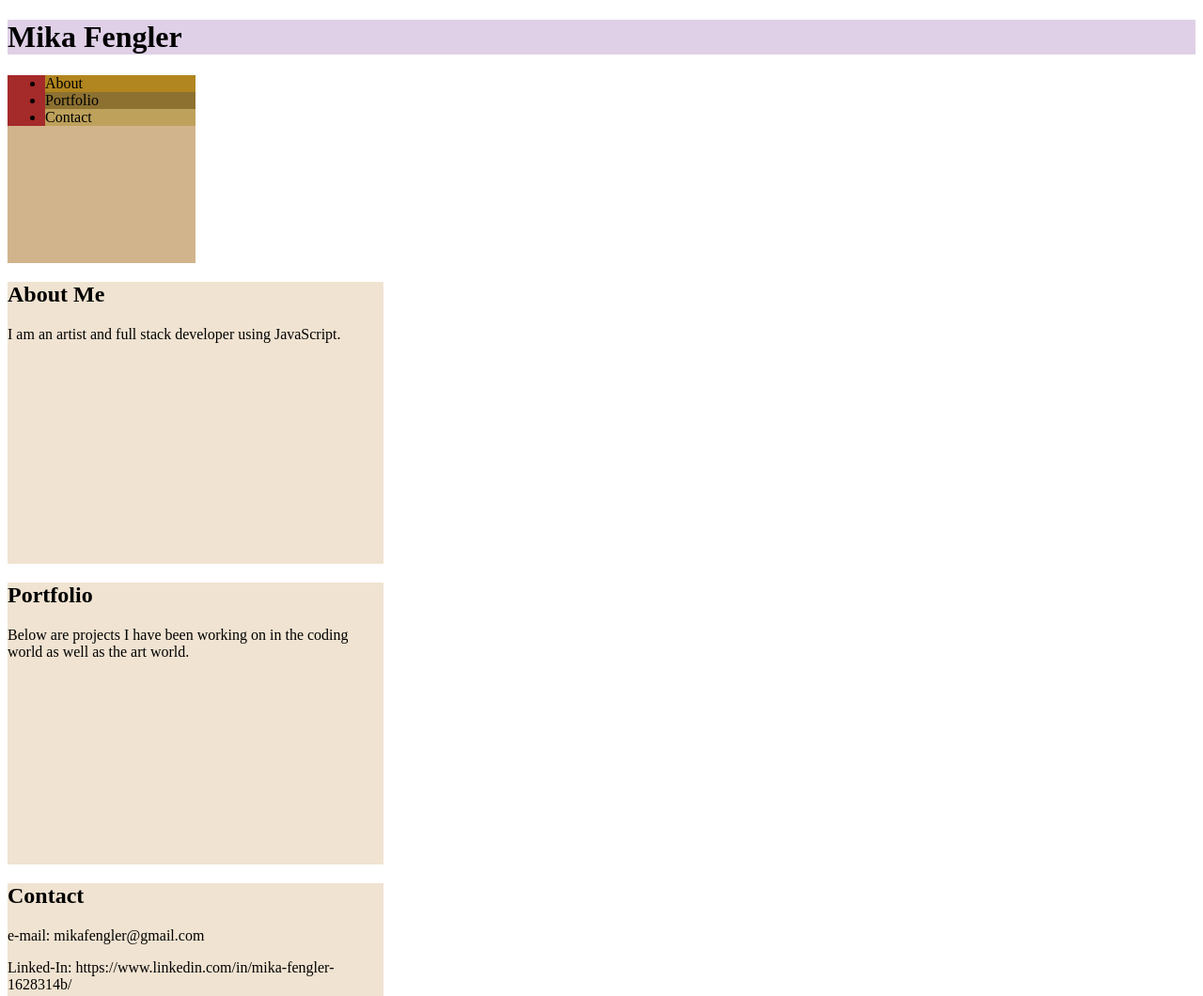
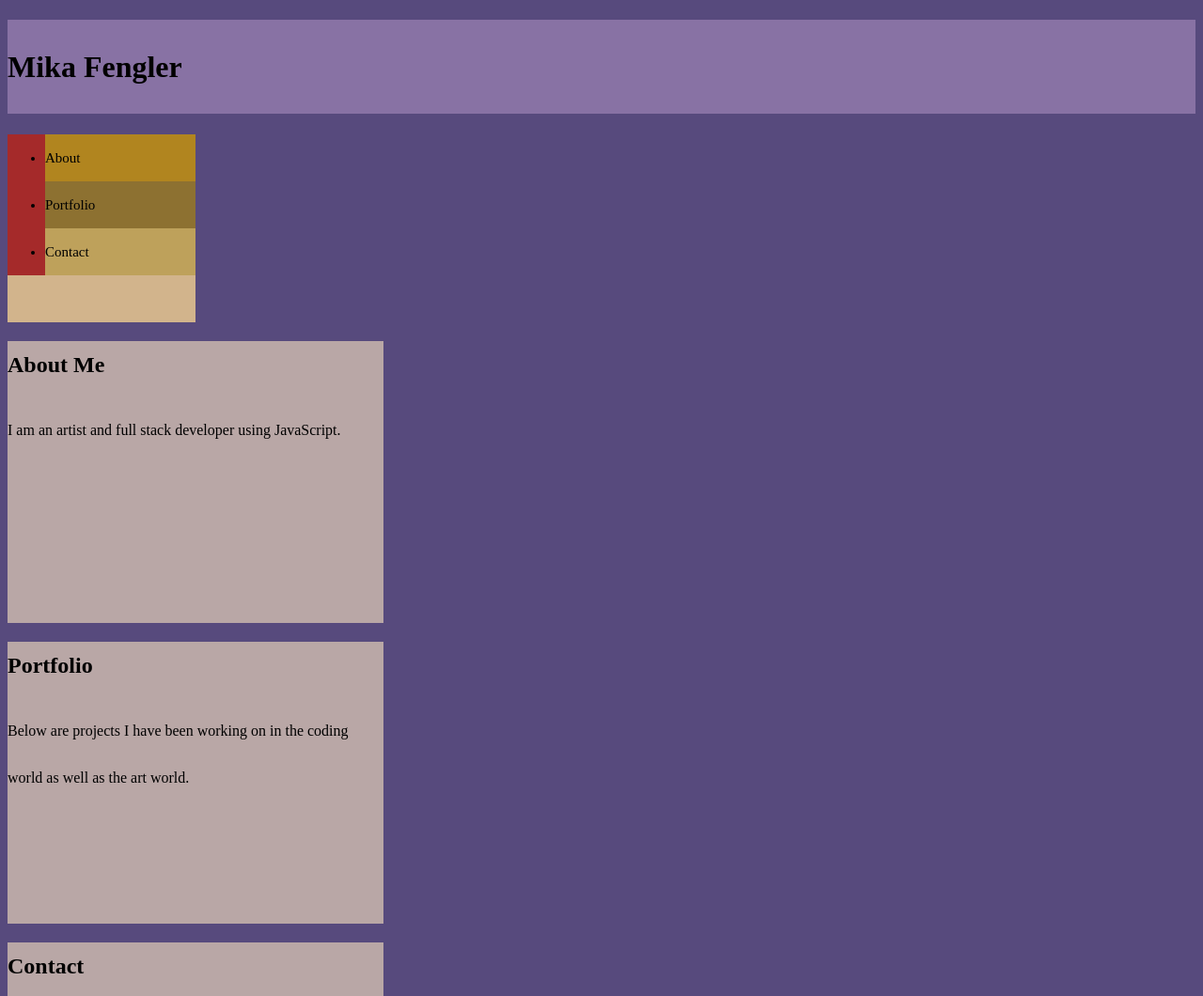
Before and after one commit to mikafeng/Mod-2-CSS, a plain HTML site: page index.html in a window 1280 px wide. Shown: the top 1060 px of the page at 94% size. Drawn offline with Linux system fonts and the light colour scheme.

Commit message:
font changes and background color

```diff
--- a/style.css
+++ b/style.css
@@ -1,5 +1,11 @@
+body {
+    background-color: rgb(87, 74, 125);
+}
+
+
 .title {
     background-color: rgba(189, 157, 206, 0.481);
+    line-height: 100px;
 }
 
 .box{
@@ -17,9 +23,12 @@
     width: 400px;
     height: 300px;
     background-color: rgba(233, 213, 187, 0.672);
+    line-height: 50px;
 }
 
 #navlist {
+    font-size: 15px;
+    line-height: 50px;
     background-color: brown;
 }
 
```
